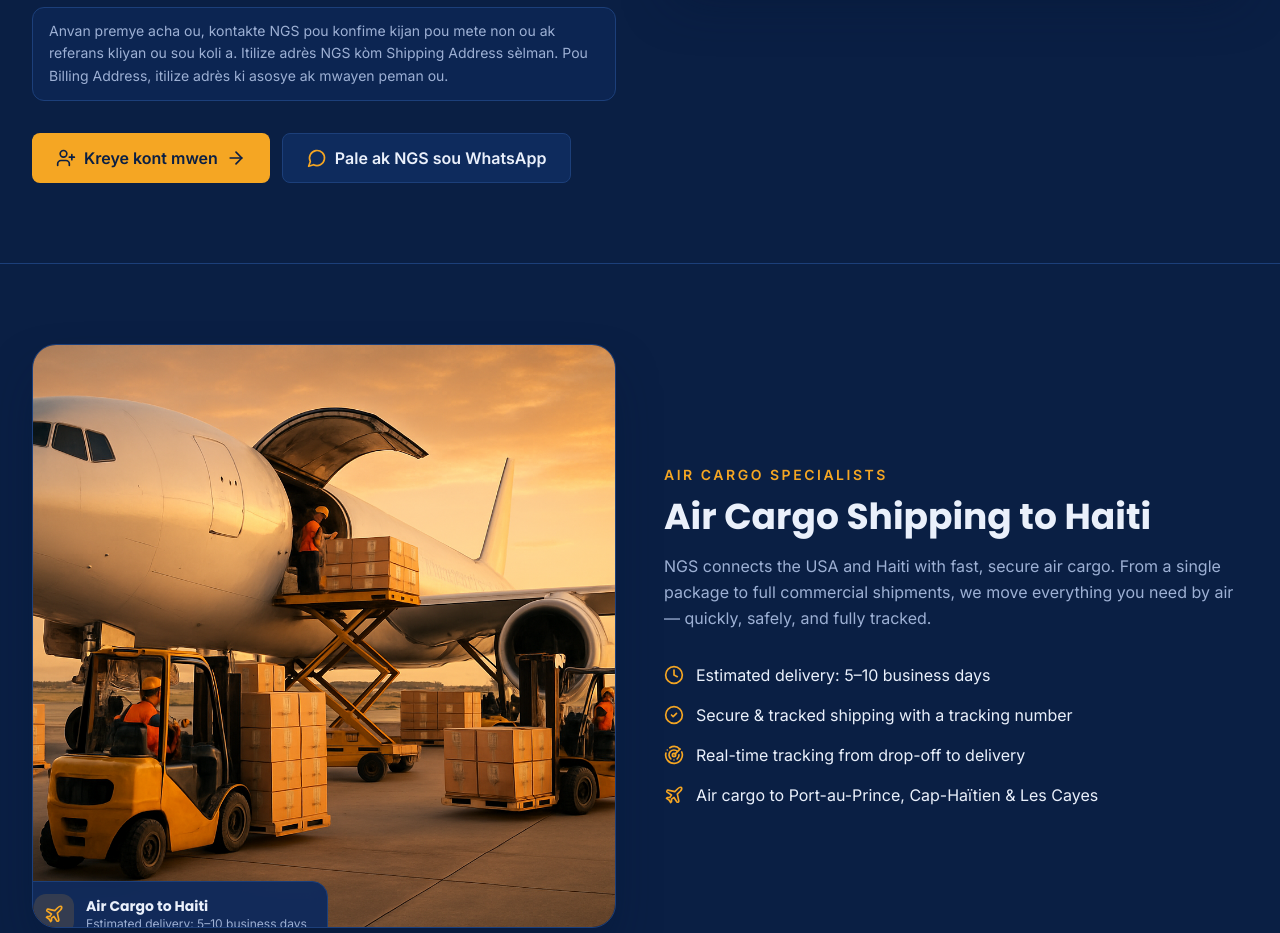
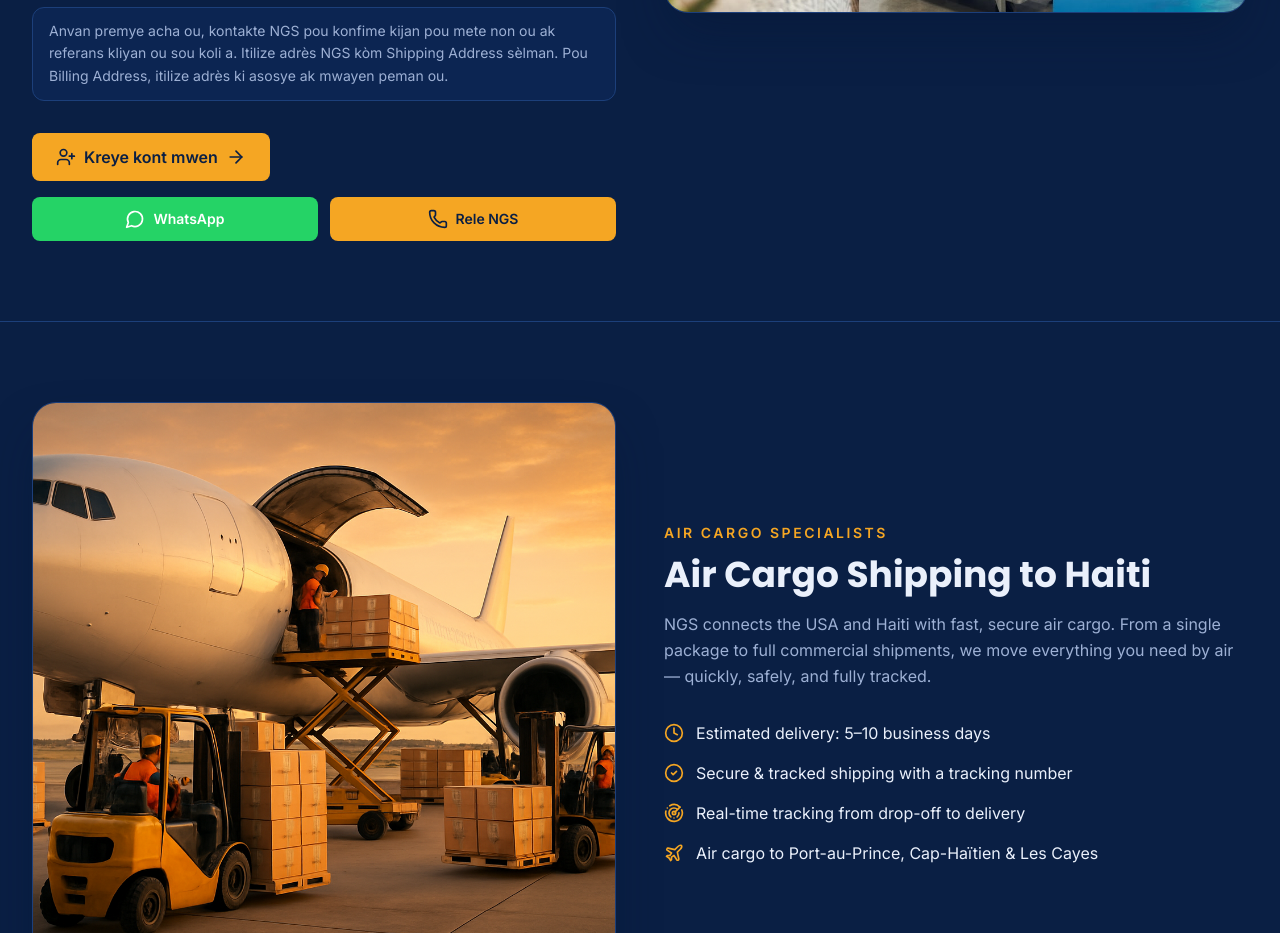
Before and after one commit to Mardochev/ngs-shipping-website, a Next.js app: page / in a window 1280 px wide. Shown: the part 1640-2573 px from the top of the page. Built offline with nearby package versions, Linux system fonts and the light colour scheme; no server answers.

Commit message:
feat: update contact row layout for WhatsApp and Rele NGS
Co-authored-by: Mardochev <289339862+Mardochev@users.noreply.github.com>

```diff
--- a/components/okay-online-shopping.tsx
+++ b/components/okay-online-shopping.tsx
@@ -129,19 +129,10 @@ export function OkayOnlineShopping() {
               Kreye kont mwen
               <ArrowRight className="h-5 w-5" aria-hidden="true" />
             </Link>
-            <a
-              href={site.whatsapp}
-              target="_blank"
-              rel="noopener noreferrer"
-              className="inline-flex items-center justify-center gap-2 rounded-lg border border-border bg-secondary/60 px-6 py-3 text-base font-semibold text-foreground transition-colors hover:border-primary"
-            >
-              <MessageCircle className="h-5 w-5 text-primary" aria-hidden="true" />
-              Pale ak NGS sou WhatsApp
-            </a>
           </div>
 
-          {/* Mobile-only contact row (replaces the floating buttons on small screens) */}
-          <div className="mt-4 flex items-center gap-3 md:hidden">
+          {/* Horizontal contact row: WhatsApp + Rele NGS */}
+          <div className="mt-4 flex items-center gap-3">
             <a
               href={site.whatsapp}
               target="_blank"
```
